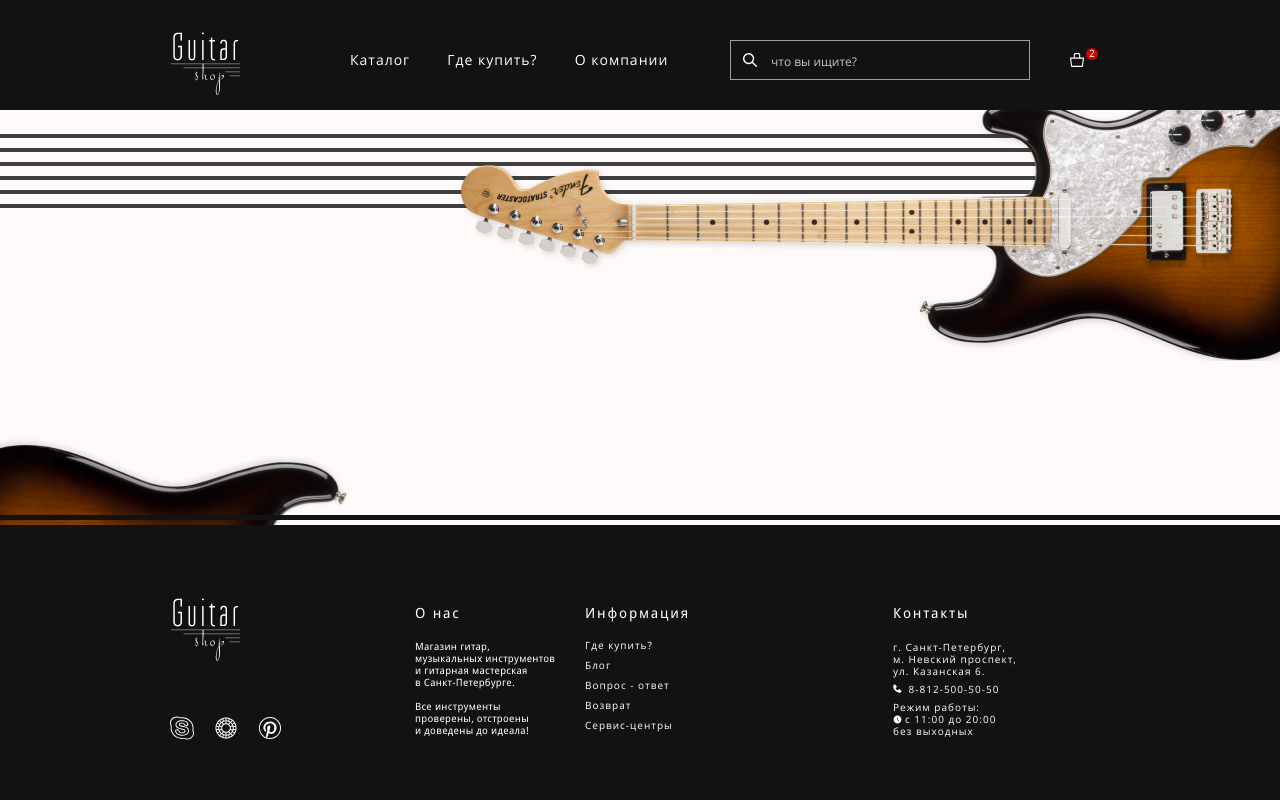
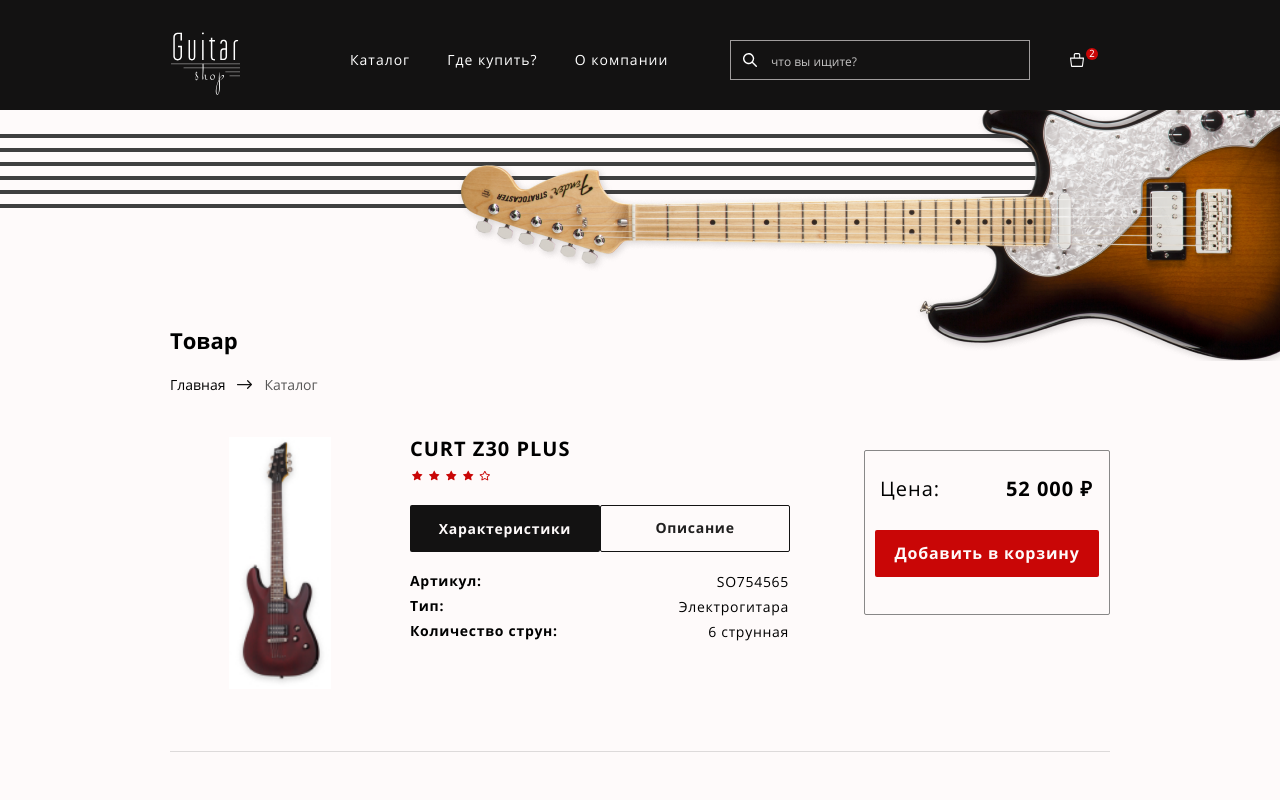
Before and after one commit to Volnodoom/guitara-vue, a Nuxt app: page /products/1 in a window 1280 px wide. Shown: the top 800 px of the page. Built offline with nearby package versions, Linux system fonts and the light colour scheme.

Commit message:
[LAYOUT] Product section wp and refactor rating component

```diff
--- /dev/null
+++ b/components/rating/rating-global/rating-global.vue
@@ -0,0 +1,27 @@
+<template>
+  <div :class="className">
+    <RatingItem
+      v-for="i in 5"
+      :key="i"
+      :is-active="i <= rating"
+      :star-size="size"
+    />
+
+    <p class="visually-hidden">
+      Оценка: {{ RatingCorrelation[rating] }}
+    </p>
+  </div>
+</template>
+
+<script setup lang="ts">
+import { RatingCorrelation } from '~/utils/name-space/global-ns';
+import RatingItem from '~/ui/rating/rating-item.vue';
+
+type RatingGlobalProps = {
+  className?: string
+  rating: number
+  size?: number
+};
+
+defineProps<RatingGlobalProps>();
+</script>
--- /dev/null
+++ b/pages/products/[id].vue
@@ -0,0 +1,17 @@
+<template>
+  <div class="container">
+    <h1 class="page-content__title title title--bigger">
+      Товар
+    </h1>
+    <BreadcrumbsBasic />
+    <CardProduct />
+  </div>
+</template>
+
+<script setup lang="ts">
+import BreadcrumbsBasic from '~/ui/breadcrumbs/breadcrumbs-basic.vue';
+import CardProduct from '~/ui/card/card-product/card-product.vue';
+
+const route = useRoute();
+const pageId = route.params.id;
+</script>
--- a/ui/card/card-catalog/card-catalog.vue
+++ b/ui/card/card-catalog/card-catalog.vue
@@ -9,7 +9,7 @@
     >
 
     <div class="product-card__info">
-      <TheRating
+      <RatingCatalogCard
         :rating="rating"
         :vote-count="voteCount"
       />
@@ -36,7 +36,7 @@
 </template>
 
 <script setup lang="ts">
-import TheRating from '~/ui/rating/the-rating.vue';
+import RatingCatalogCard from '~/components/rating/rating-catalog/rating-catalog-card.vue';
 
 type CardCatalogType = {
   title: string
--- /dev/null
+++ b/ui/card/card-product/card-product.vue
@@ -0,0 +1,28 @@
+<template>
+  <div class="product-container">
+    <img
+      class="product-container__img"
+      src="/assets/img/content/catalog-product-2.jpg"
+      srcset="/assets/img/content/catalog-product-2@2x.jpg 2x"
+      width="90"
+      height="235"
+      alt=""
+    >
+    <ProductInfo />
+    <div class="product-container__price-wrapper">
+      <p class="product-container__price-info product-container__price-info--title">
+        Цена:
+      </p>
+      <p class="product-container__price-info product-container__price-info--value">
+        52 000 ₽
+      </p><a
+        class="button button--red button--big product-container__button"
+        href="#"
+      >Добавить в корзину</a>
+    </div>
+  </div>
+</template>
+
+<script setup lang="ts">
+import ProductInfo from '~/ui/card/card-product/components/product-info.vue';
+</script>
--- /dev/null
+++ b/ui/card/card-product/components/product-info.vue
@@ -0,0 +1,64 @@
+<template>
+  <div class="product-container__info-wrapper">
+    <h2 class="product-container__title title title--big title--uppercase">
+      СURT Z30 Plus
+    </h2>
+    <RatingGlobal
+      class-name="rate product-container__rating"
+      :rating="mockData.rating"
+      :size="14"
+    />
+
+    <div class="tabs">
+      <a
+        class="button button--medium tabs__button"
+        href="#characteristics"
+      >Характеристики</a><a
+        class="button button--black-border button--medium tabs__button"
+        href="#description"
+      >Описание</a>
+      <div
+        id="characteristics"
+        class="tabs__content"
+      >
+        <table class="tabs__table">
+          <tr class="tabs__table-row">
+            <td class="tabs__title">
+              Артикул:
+            </td>
+            <td class="tabs__value">
+              SO754565
+            </td>
+          </tr>
+          <tr class="tabs__table-row">
+            <td class="tabs__title">
+              Тип:
+            </td>
+            <td class="tabs__value">
+              Электрогитара
+            </td>
+          </tr>
+          <tr class="tabs__table-row">
+            <td class="tabs__title">
+              Количество струн:
+            </td>
+            <td class="tabs__value">
+              6 струнная
+            </td>
+          </tr>
+        </table>
+        <p class="tabs__product-description hidden">
+          Гитара подходит как для старта обучения, так и для домашних занятий или использования в полевых условиях, например, в походах или для проведения уличных выступлений. Доступная стоимость, качество и надежная конструкция, а также приятный внешний вид, который сделает вас звездой вечеринки.
+        </p>
+      </div>
+    </div>
+  </div>
+</template>
+
+<script setup lang="ts">
+import RatingGlobal from '~/components/rating/rating-global/rating-global.vue';
+
+const mockData = {
+  rating: 4,
+};
+</script>
--- a/ui/rating/components/rating-item.vue
+++ b/ui/rating/rating-item.vue
@@ -1,7 +1,7 @@
 <template>
   <svg
-    width="12"
-    height="11"
+    :width="starSize || 12"
+    :height="starSize || 12"
     aria-hidden="true"
   >
     <use
@@ -15,11 +15,11 @@
   </svg>
 </template>
 
-<script setup>
-defineProps({
-  isActive: {
-    type: Boolean,
-    required: true,
-  },
-})
+<script setup lang="ts">
+type RatingItemProps = {
+  isActive: boolean
+  starSize?: number
+};
+
+defineProps<RatingItemProps>();
 </script>
```
Also changed, not shown: components/rating/rating-catalog/rating-catalog-card.vue (renamed from ui/rating/the-rating.vue, +4 -4 lines).
